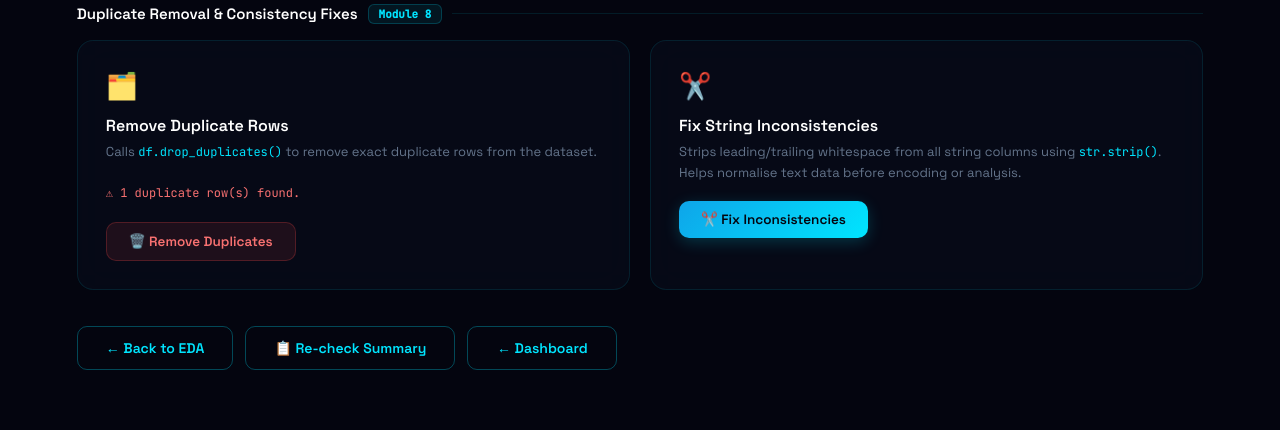
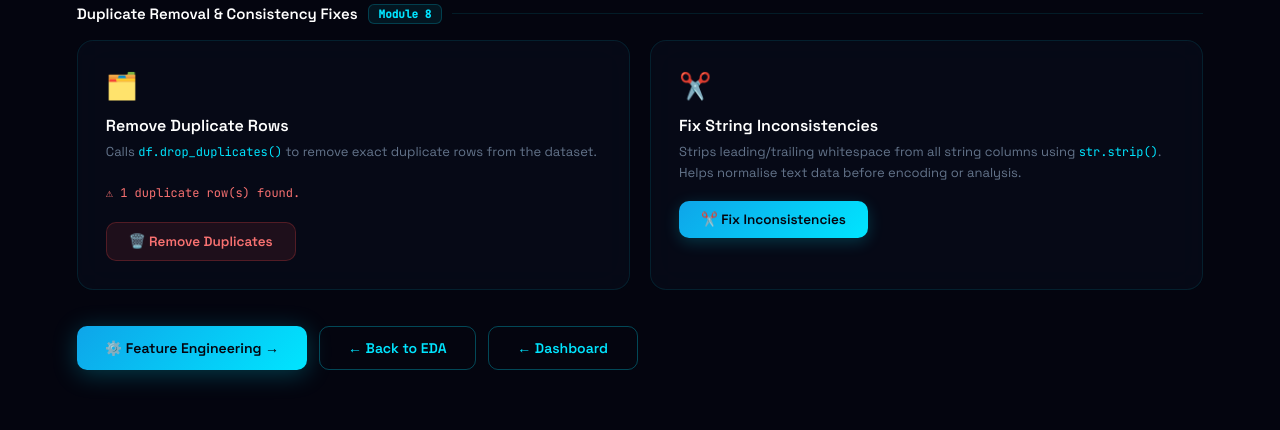
Before and after one commit to utkarsh0928/PipelineX_AI, a Flask app: template templates/cleaning.html in a window 1280 px wide. Shown: the part 1317-1747 px from the top of the page. Run offline with Flask 3, Linux system fonts and the light colour scheme; the template is opened without the code that fills it: most values are stand-ins (such as "Sample title", 1, 10 or a date in 2020).

Commit message:
Added Navigation Button

```diff
--- a/templates/cleaning.html
+++ b/templates/cleaning.html
@@ -356,11 +356,10 @@
 
         </div>
 
-        <!-- ── Navigation ── -->
         <div class="action-row">
-            <a href="{{ url_for('eda') }}"       class="btn secondary-btn">← Back to EDA</a>
-            <a href="{{ url_for('summary') }}"   class="btn secondary-btn">📋 Re-check Summary</a>
-            <a href="{{ url_for('dashboard') }}" class="btn secondary-btn">← Dashboard</a>
+            <a href="{{ url_for('feature_engineering') }}" class="btn primary-btn">⚙️ Feature Engineering →</a>
+            <a href="{{ url_for('eda') }}"                 class="btn secondary-btn">← Back to EDA</a>
+            <a href="{{ url_for('dashboard') }}"           class="btn secondary-btn">← Dashboard</a>
         </div>
 
     </div><!-- end page-wrapper -->
```
